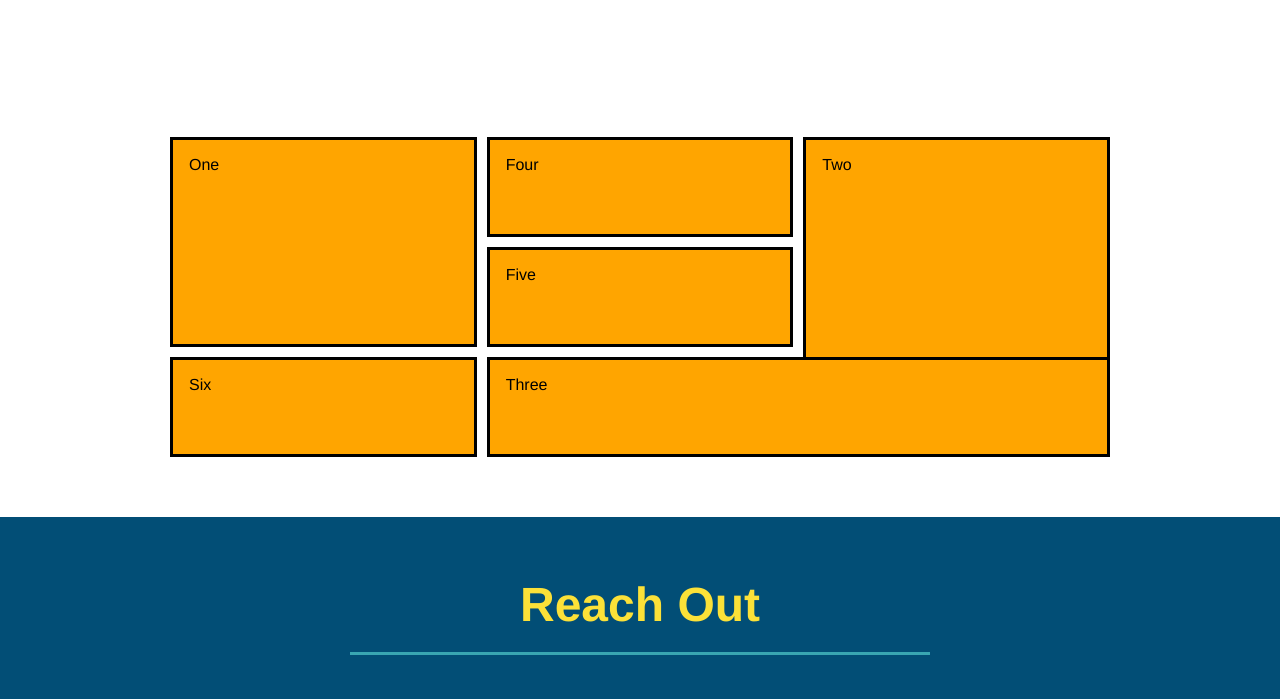
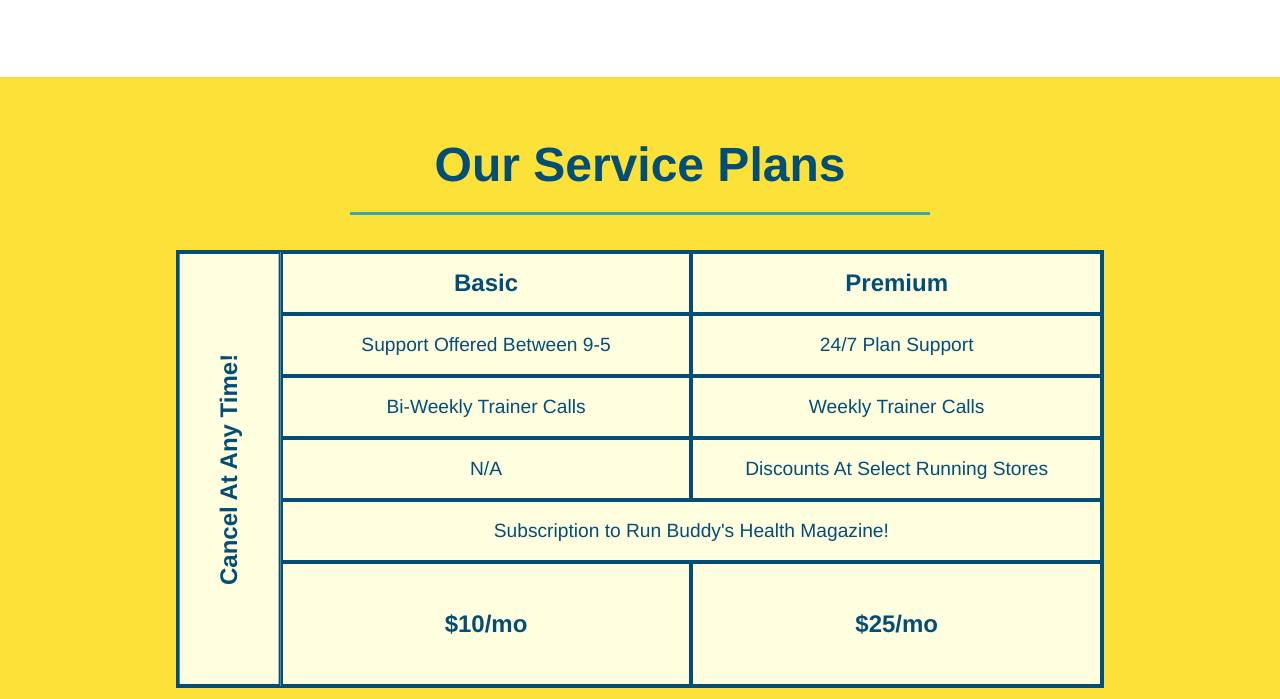
Before and after one commit to joseph-gansukh/run-buddy, a plain HTML site: page index.html in a window 1280 px wide. Shown: the part 3071-3770 px from the top of the page. Drawn offline with Linux system fonts and the light colour scheme.

Commit message:
added service table comparison

```diff
--- a/assets/css/style.css
+++ b/assets/css/style.css
@@ -478,38 +478,76 @@ section {
 }
 
 /* Service Grid Start */
+.services {
+  background: #fce138;
+}
+
+.service-grid-wrapper {
+  display: flex;
+  width: 100%;
+  justify-content: center;
+}
+
 .service-grid-container {
-  max-width: 940px;
-  margin: 0 auto;
+  background: lightyellow;
+  width: 80%;
   display: grid;
-  grid-template-columns: repeat(3, 1fr);
-  grid-template-rows: repeat(3, 100px);
-  grid-gap: 10px;
+  /* repeat(iterator, size) */
+  grid-template-columns: 1fr repeat(2, 4fr);
+  grid-template-rows: repeat(5, 1fr) 2fr;
+  border: 2px solid #024e76;
+  color:  #024e76;
+  font-size: 1.2rem;
 }
 
 .service-grid-item {
-  background-color: orange;
-  border: solid;
-  padding: 1em;
-  color: black;
+  padding: 15px 0;
+  border: 2px solid #024e76;
+  display: flex;
+  align-items: center;
+  justify-content: center;
+  text-align: center;
 }
 
-.box1 {
-  /* grid-column-start: 1; */
-  /* grid-column-end: 2; */
-  /* grid-row-start: 1; */
-  /* grid-row-end: 3; */
-  grid-column: 1/-3;
-  grid-row: 1/-2;
+.service-grid-item.basic {
+  grid-column: 2 / span 1;
 }
 
-.box2 {
-  grid-column: 3/4;
-  grid-row: 1/-1;
+.service-grid-item.both {
+  grid-column: 2 / span 2;
 }
 
-.box3 {
-  grid-column: 2/ span 2;
-  grid-row: 3/ span 1;
+.service-grid-item.cancel {
+  writing-mode: vertical-lr;
+  grid-column: 1;
+  grid-row: 1 / -1;
+  transform: rotate(180deg);
+}
+
+.grid-head, .grid-price, .service-grid-item.cancel {
+  font-size: 1.5rem;
+  font-weight: bold;
 }
 /* Service Grid End */
+
+@media screen and (max-width: 768px) {
+
+  .service-grid-container {
+    grid-template-columns: 1fr 1fr;
+  }
+
+  .service-grid-item.basic {
+    grid-column: 1;
+  }
+
+  .service-grid-item.both {
+    grid-column: 1 / -1;
+  }
+
+  .service-grid-item.cancel {
+    transform: none;
+    writing-mode: unset;
+    grid-column: 1 / -1;
+    grid-row: -1;
+  }
+}
--- a/index.html
+++ b/index.html
@@ -270,14 +270,52 @@
 
   </section>
 
-  <section id="service-plans" class="services">
-    <div class="service-grid-container">
-      <div class="service-grid-item box1">One</div>
-      <div class="service-grid-item box2">Two</div>
-      <div class="service-grid-item box3">Three</div>
-      <div class="service-grid-item box4">Four</div>
-      <div class="service-grid-item box5">Five</div>
-      <div class="service-grid-item box6">Six</div>
+  <section
+    id="service-plans"
+    class="services"
+  >
+    <h2 class="section-title secondary-border">Our Service Plans</h2>
+    <div class="service-grid-wrapper">
+      <div class="service-grid-container">
+        <!-- Headers -->
+        <div class="service-grid-item grid-head basic">
+          Basic
+        </div>
+        <div class="service-grid-item grid-head premium">
+          Premium
+        </div>
+        <div class="service-grid-item basic">
+          Support Offered Between 9-5
+        </div>
+        <div class="service-grid-item premium">
+          24/7 Plan Support
+        </div>
+        <div class="service-grid-item basic">
+          Bi-Weekly Trainer Calls
+        </div>
+        <div class="service-grid-item premium">
+          Weekly Trainer Calls
+        </div>
+        <div class="service-grid-item basic">
+          N/A
+        </div>
+        <div class="service-grid-item premium">
+          Discounts At Select Running Stores
+        </div>
+        <div class="service-grid-item both">
+          Subscription to Run Buddy's Health Magazine!
+        </div>
+        <div class="service-grid-item grid-price basic">
+          $10/mo
+        </div>
+        <div class="service-grid-item grid-price premium">
+          $25/mo
+        </div>
+        <div class="service-grid-item cancel">
+          Cancel At Any Time!
+        </div>
+
+      </div>
     </div>
   </section>
   <!-- 'reach out' section -->
```
